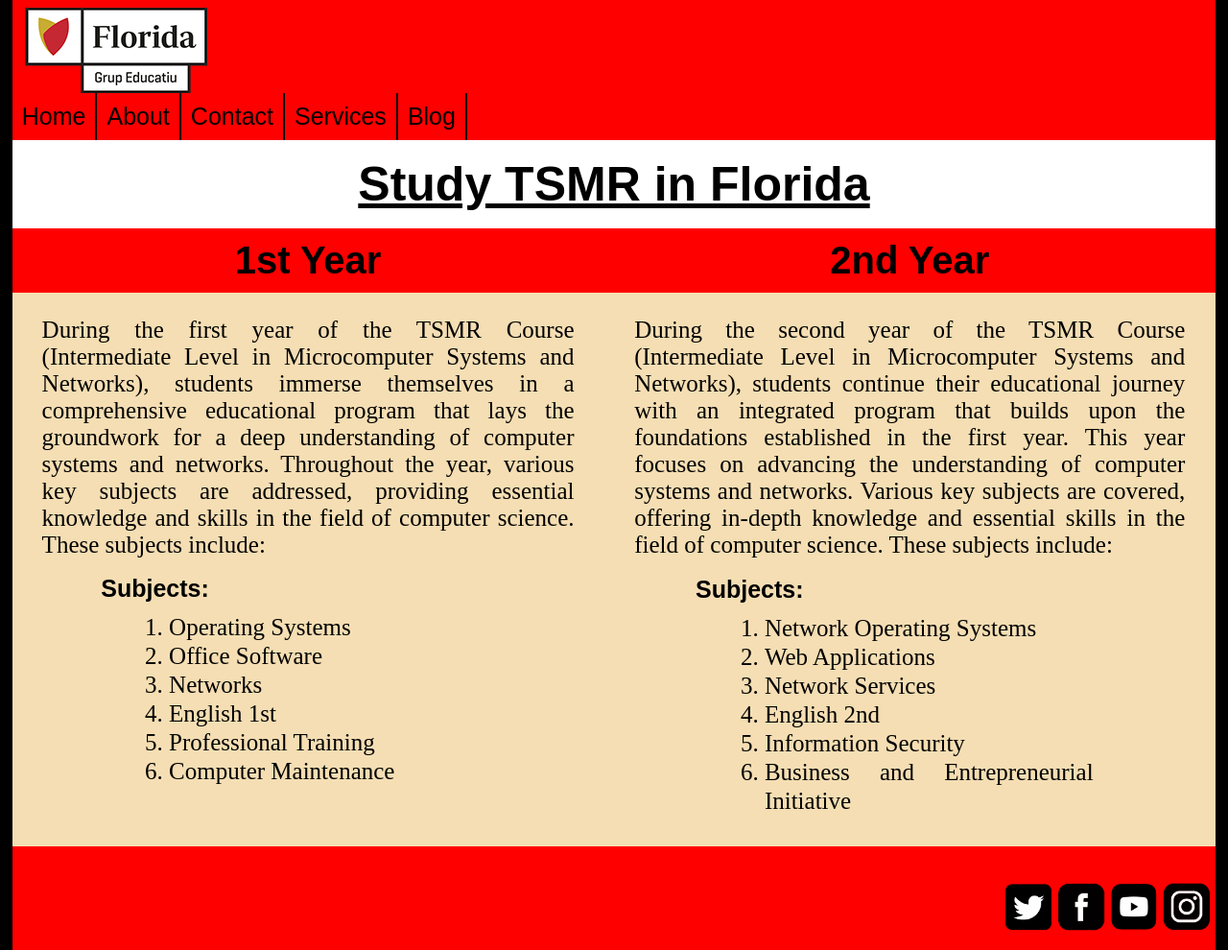
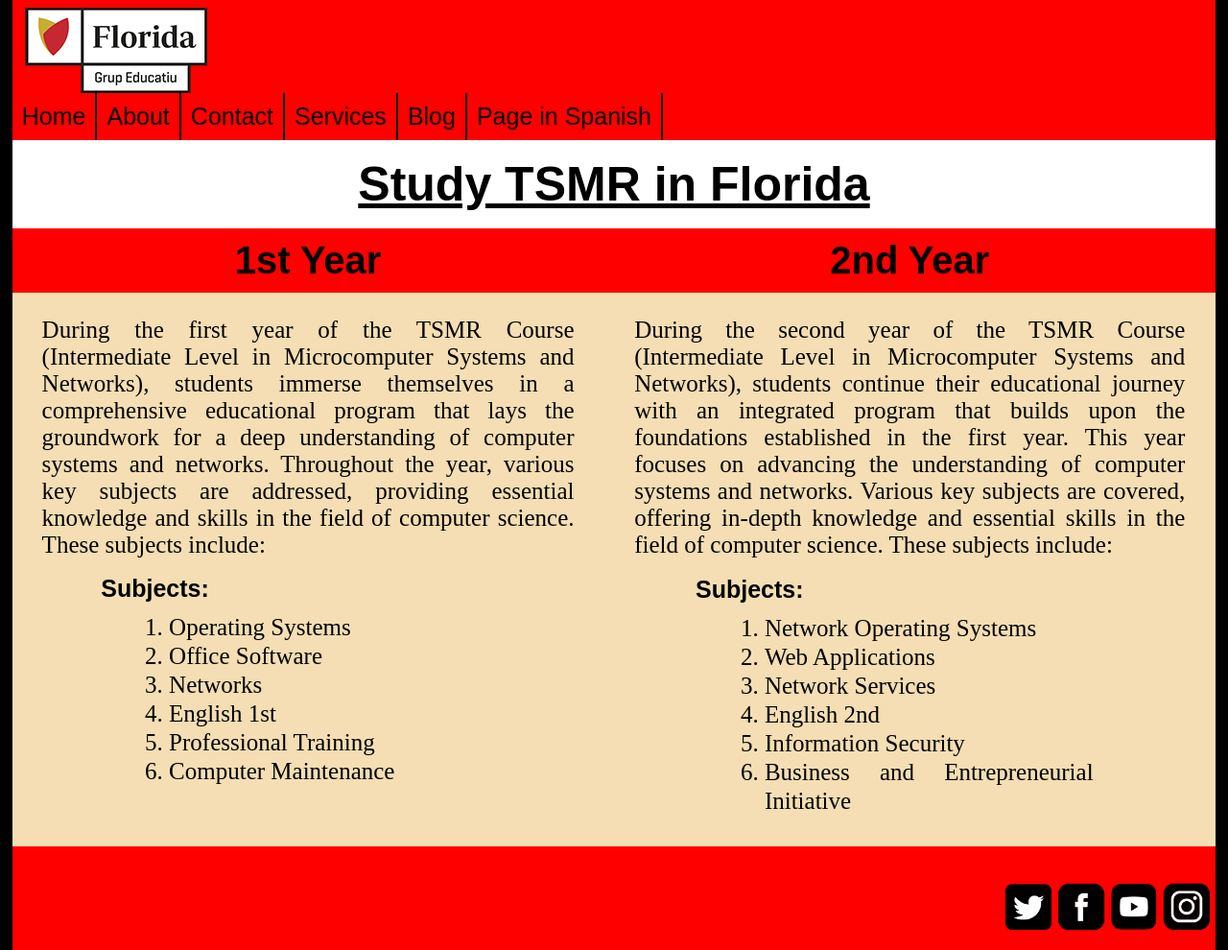
Before and after one commit to KoryGojo05/WebProject, a plain HTML site: page index.html in a window 1280 px wide. Shown: the whole page at 96% size. Drawn offline with Linux system fonts and the light colour scheme.

Commit message:
Update index.html

```diff
--- a/index.html
+++ b/index.html
@@ -26,6 +26,7 @@
                     <li class="menu-nav"><a href="https://www.floridauniversitaria.es/conocenos/servicios/atencion-al-futuro-estudiante/" class="menu-nav">Contact</a></li>
                     <li class="menu-nav"><a href="https://www.floridauniversitaria.es/conocenos/servicios/" class="menu-nav">Services</a></li>
                     <li class="menu-nav"><a href="https://blogs.florida.es/floridauniversitariablog/" class="menu-nav">Blog</a></li>
+                    <li class="menu-nav"><a href="https://alchmo05.github.io/ProyectoWeb/" class="menu-nav">Page in Spanish</a></li>
                 </ul>
             </nav>
 
```
